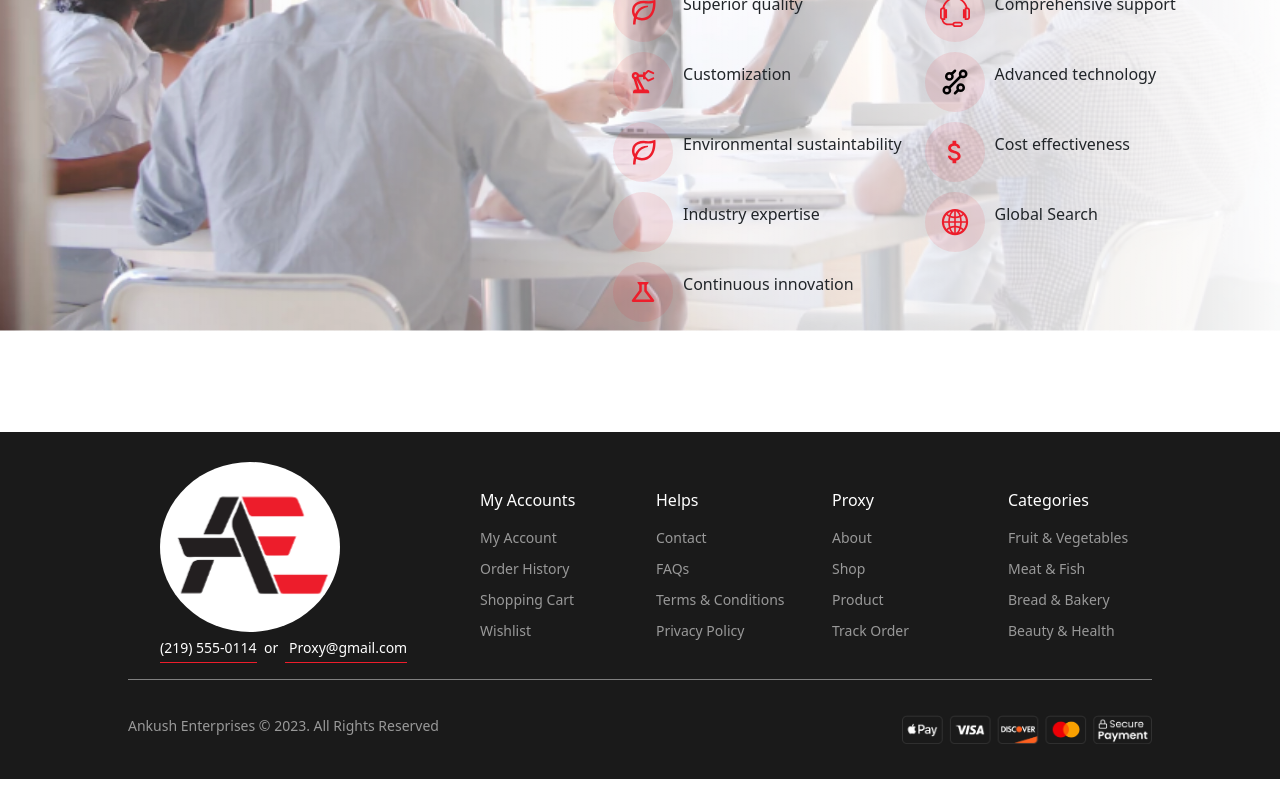
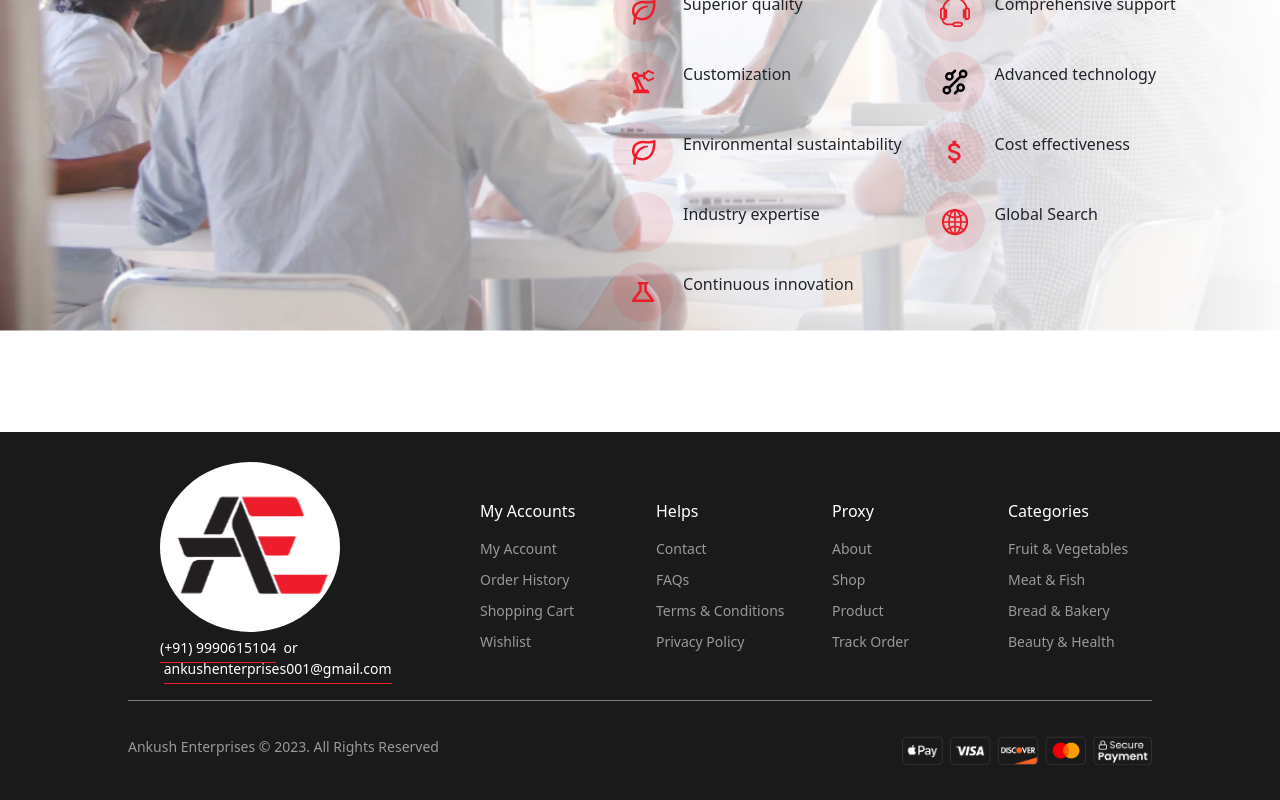
Before and after one commit to mohitpanchal09/ankushenterprises, a React (Vite) app: page / in a window 1280 px wide. Shown: the part 4016-4816 px from the top of the page. Before the commit the page ends 4795 px from the top, so only its background shows below. Built offline with nearby package versions, Linux system fonts and the light colour scheme; some icons are missing.

Commit message:
done chnges

```diff
--- a/src/components/footer/Footer.jsx
+++ b/src/components/footer/Footer.jsx
@@ -14,9 +14,9 @@ export default function Footer() {
             style={{ width: "100%", color: "#ffff" }}
             className="footer-list-item"
           >
-            <span>(219) 555-0114</span>
+            <span>(+91) 9990615104</span>
             &nbsp; or &nbsp;
-            <span> Proxy@gmail.com</span>
+            <span>ankushenterprises001@gmail.com</span>
           </li>
         </ul>
         <ul className="con-1">
--- a/src/products.js
+++ b/src/products.js
@@ -31,7 +31,7 @@ import pic28 from '../src/assets/product-images/mekp.jpg'
 const data=[
     {
         "title": "Gel Coat Resin",
-        "desc": "Gel coat resin is a special resin for making the gel coat layer of FRP products. It is a special type of unsaturated polyester resin. It is mainly used on the surface of resin products. It is a continuous thin layer and the  function of the gel coat resin on the surface of the product is to provide a protective layer for the base resin or laminate to improve the weather. It adds some extra shine and finishing to the products. Gelcoat is applied as the first layer on the negative mold. It therefore serves as the base layer. The glass fiber fabric is then laid on top of this and shaped to meet the requirements. Gelcoat not only serves as a base layer but also as an adhesive: it hardens sticky on the side facing the air so that the application of the fiber is straightforward. Gelcoat resin coated surface is glossy after cured. It has good mechanical properties and water resistance and is resistance to mild chemicals and ultra-violet light, thus enhancing the durability of glassfibre reinforced plastics (GRP) products These resins are tailor make to meet the diverse needs of GRP/FRP industry and meeting the requirements of customers interest of improved efficiency and superior performance of finished product.",
+        "desc": "Gel coat resin is a special resin for making the gel coat layer of FRP products. It is a special type of unsaturated polyester resin. It is mainly used on the surface of resin products. It is a continuous thin layer and the  function of the gel coat resin on the surface of the product is to provide a protective layer for the base resin or laminate to improve the weather. It adds some extra shine and finishing to the products. Gelcoat is applied as the first layer on the negative mold. It therefore serves as the base layer. The glass fiber fabric is then laid on top of this and shaped to meet the requirements. Gelcoat not only serves as a base layer but also as an adhesive: it hardens sticky on the side facing the air so that the application of the fiber is straightforward. Gelcoat resin coated surface is glossy after cured. It has good mechanical properties and water resistance and is resistance to mild chemicals and ultra-violet light, thus enhancing the durability of glassfibre reinforced plastics (GRP) products These resins are tailor made to meet the diverse needs of GRP/FRP industry and meeting the requirements of customers interest of improved efficiency and superior performance of finished product.",
         "features": [
             "Good reactivity",
             "High viscous consistency",
@@ -44,7 +44,7 @@ const data=[
     },
     {
         "title": "DMC/ SMC Resin",
-        "desc": "The Sheet Moulding Compound / Dough Moulding Compound Grade is a non- promoted, highly reactive, medium viscosity, high heat distribution, and unsaturated polyester resin. This resin is specially designed for fast line speed sheet moulding impregnation process. It has excellent catalysed stability and excellent glass wet- out characteristics, resulting in good mechanical, electrical properties. It is generally used to For manufacturing of electrical components and special parts for mechanical and electrical appliances. ",
+        "desc": "The Sheet Moulding Compound / Dough Moulding Compound Grade is a non- promoted, highly reactive, medium viscosity, high heat distribution, and unsaturated polyster resin. This resin is specially designed for fast line speed sheet moulding impregnation process. It has excellent catalysed stability and excellent glass wet- out characteristics, resulting in good mechanical, electrical properties. It is generally used to For manufacturing of electrical components and special parts for mechanical and electrical appliances. ",
         "features": [
             "High die electric and mechanical strength ",
             "High temperature withstand capacity",
@@ -112,8 +112,8 @@ const data=[
         "features": [
             "Medium viscosity",
             "Effective heat resistance",
-            "Excellent water resistance",
-            "Clear transparent and medium yellow in color"
+            "Excellent water reistance",
+            "Clear transparent"
         ],
         "id": 6,
         "img": pic7,
```
